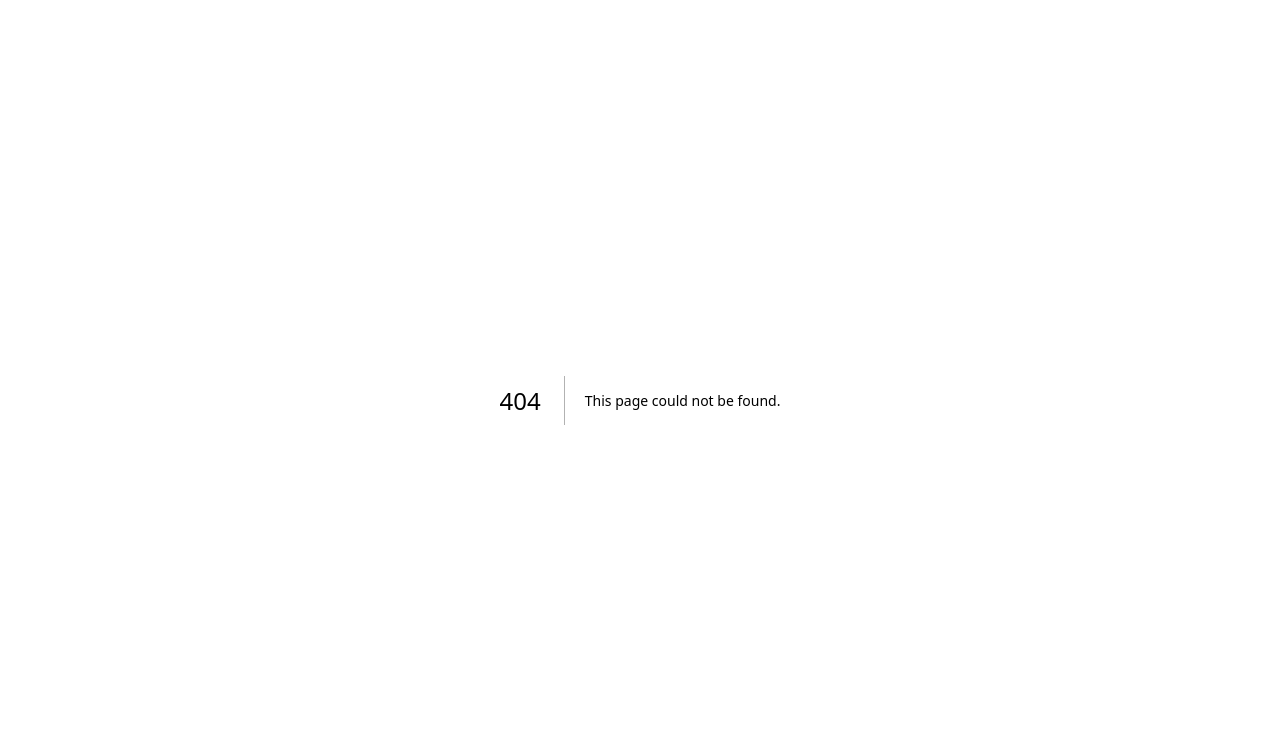
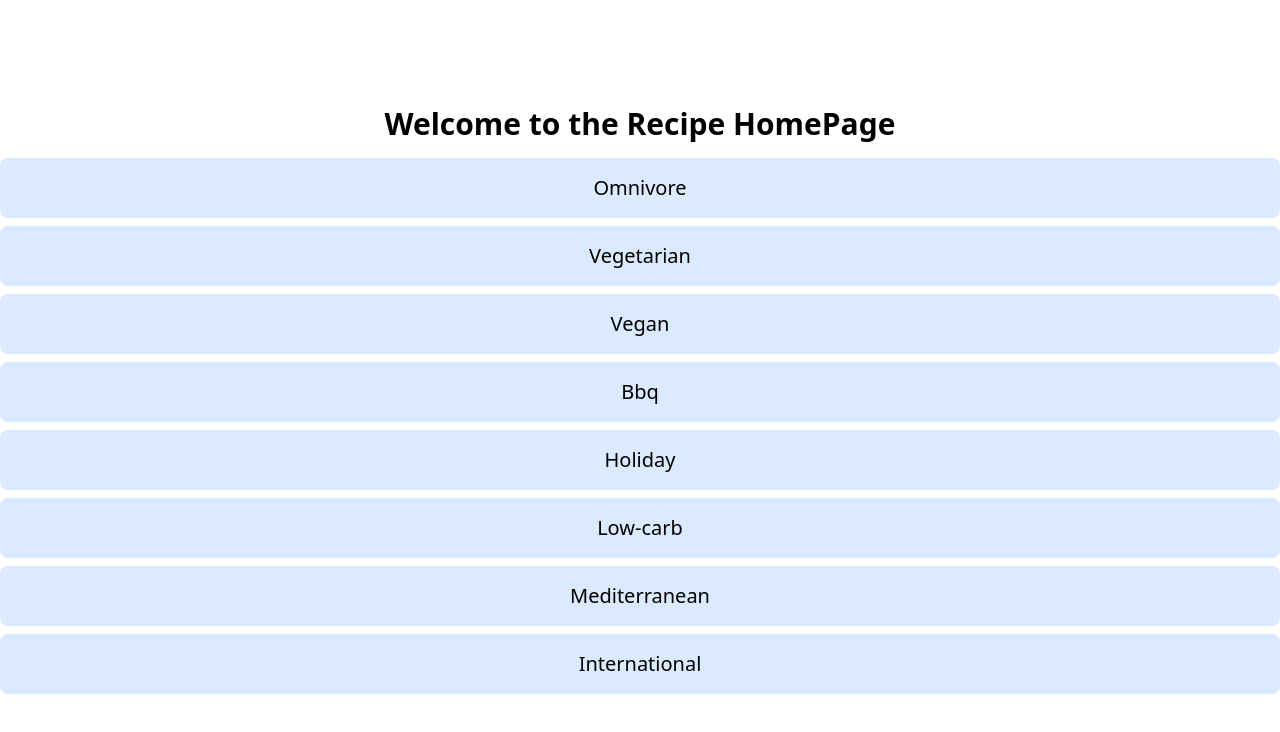
Before and after one commit to WDFP/MyMeals, a Next.js app: page /homepage in a window 1280 px wide. Before the commit this address had no page. Shown: the top 732 px of the page. Built offline with nearby package versions, Linux system fonts and the light colour scheme.

Commit message:
Add TestHomePage

```diff
--- /dev/null
+++ b/src/pages/homepage.js
@@ -0,0 +1,51 @@
+import Link from 'next/link';
+
+const LINKS = [{
+  href: "/recipes-Omnivore",
+  title: "Omnivore",
+},
+{
+  href: "/recipes-Vegetarian",
+  title: "Vegetarian",
+},
+{
+  href: "/recipes-Vegan",
+  title: "Vegan",
+},
+{
+  href: "/recipes-Bbq",
+  title: "Bbq",
+},
+{
+  href: "/recipes-Holiday",
+  title: "Holiday",
+},
+{
+  href: "/recipes-Low-carb",
+  title: "Low-carb",
+},
+{
+  href: "/recipes-Mediterranean",
+  title: "Mediterranean",
+},
+{
+  href: "/recipes-International",
+  title: "International",
+}];
+
+function HomePage() {
+  return (
+    <div className="flex flex-col items-center justify-center min-h-screen">
+      <h1 className="text-3xl font-bold mb-4">Welcome to the Recipe HomePage</h1>
+      <div className="flex flex-col items-center space-y-2 w-full">
+        {LINKS.map( (i) => {
+          return <Link className="bg-blue-100 w-full text-center py-4 rounded-lg text-xl font-medium" href={i.href}>
+          {i.title}
+       </Link>
+        })}
+      </div>
+    </div>
+  );
+}
+
+export default HomePage;
```
